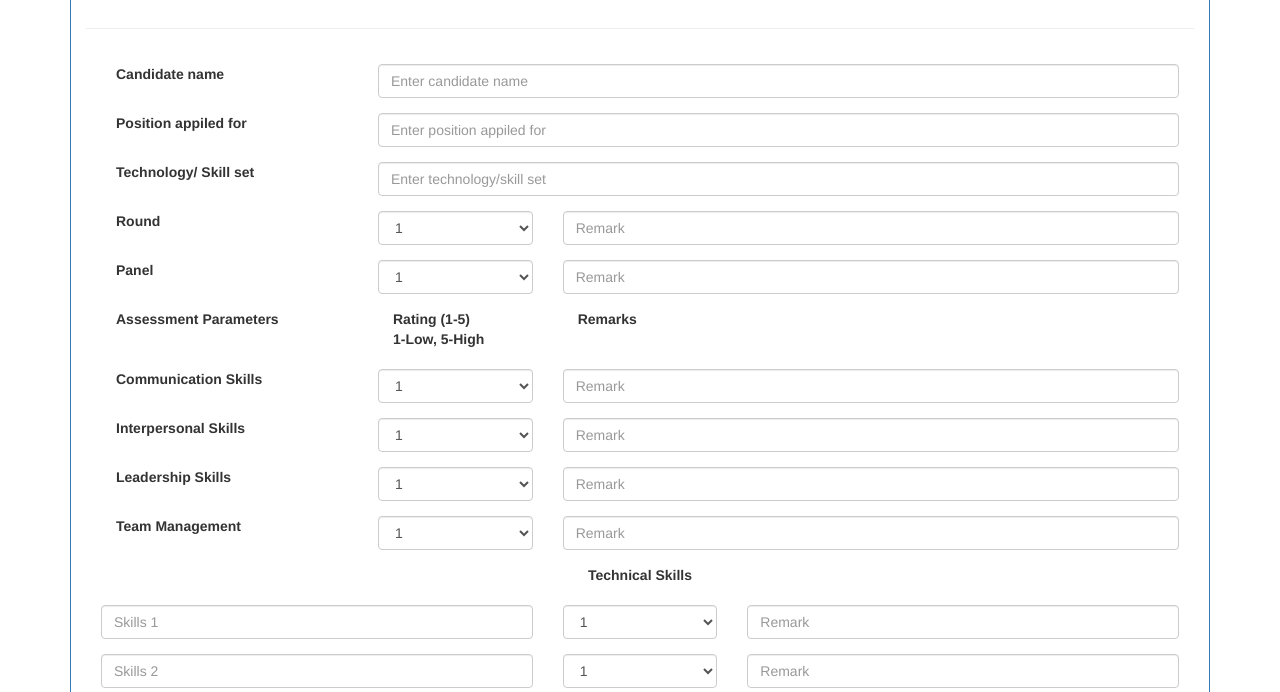
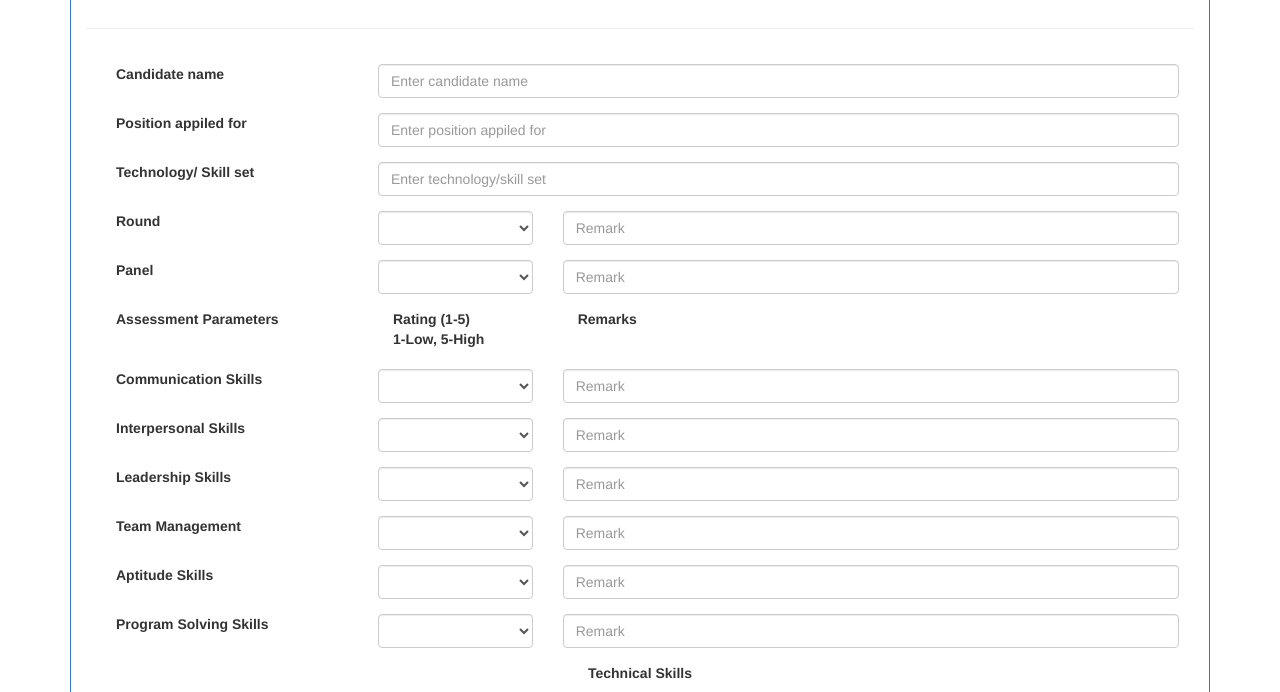
Before and after one commit to SadhanaG/Hiring-Feeback, a plain HTML site: page public/components/index.html in a window 1280 px wide. Shown: the part 108-800 px from the top of the page. Drawn offline with nearby package versions, Linux system fonts and the light colour scheme; files that its build step writes are made by us from their sources; files whose address does not match are found by name.

Commit message:
Adds two more skills
Added aptitude skills and program solving skills in assessment parameters.

```diff
--- a/public/components/index.html
+++ b/public/components/index.html
@@ -6,23 +6,23 @@
 <meta charset="utf-8">
 <meta name="viewport" content="width=device-width, initial-scale=1">
 
-<link rel="stylesheet" href="assets/css/valid.css"/>
+<link rel="stylesheet" href="../css/valid.css"/>
 
 <!-- Latest compiled and minified CSS -->
-<link rel="stylesheet" href="assets/bootstrap-3.3.5-dist/css/bootstrap.min.css">
+<link rel="stylesheet" href="../bootstrap-3.3.5-dist/css/bootstrap.min.css">
 
 <!-- jQuery library -->
-<script src="assets/bootstrap-3.3.5-dist/js/jquery.min.js"></script>
+<script src="../bootstrap-3.3.5-dist/js/jquery.min.js"></script>
 <!-- Latest compiled JavaScript -->
-<script src="assets/bootstrap-3.3.5-dist/js/bootstrap.min.js"></script>
+<script src="../bootstrap-3.3.5-dist/js/bootstrap.min.js"></script>
 </head>
 
 <body class="container">
 <div class="col-lg-12 panel panel-primary">
-	<form action="" id="contact-form" class="form-horizontal">
+	<form action="/data" method="post" id="contact-form" class="form-horizontal">
       	<div class="form-group panel-heading">
         	<div class="col-sm-6">
-	         	<img src="assets/image/logo_s.png"  class="img-responsive"/>
+	         	<img src="../image/logo_s.png"  class="img-responsive"/>
             </div>
             <div class="col-sm-6">
             	<br><br><br>
@@ -45,7 +45,7 @@
 	<div class="panel-body">
         <div class="form-group">
 	      <div class="col-sm-3">
-	          <label class="text-left col-sm-12" for="c_position"><strong>Candidate name</strong></label>
+	          <label class="text-left col-sm-12" for="c_name"><strong>Candidate name</strong></label>
 	      </div>
 	      <div class="col-sm-9">
 	        <input type="text" class="form-control name="c_name" id="c_name" placeholder="Enter candidate name">
@@ -63,19 +63,20 @@
 
 		<div class="form-group">
 	      <div class="col-sm-3">
-	          <label class="text-left col-sm-12" for="c_tech_set"><strong>Technology/ Skill set</strong></label>
+	          <label class="text-left col-sm-12" for="c_tech_skill"><strong>Technology/ Skill set</strong></label>
 	      </div>
 	      <div class="col-sm-9">
-	          <input type="text" class="form-control" name="c_tech_set" id="c_tech_set" placeholder="Enter technology/skill set" />
+	          <input type="text" class="form-control" name="c_tech_skill" id="c_tech_skill" placeholder="Enter technology/skill set" />
 	      </div>
 	    </div>
 
 	    <div class="form-group">
 	      <div class="col-sm-3">
-	          <label class="text-left col-sm-12" for="sel_round"><strong>Round</strong></label>
+	          <label class="text-left col-sm-12" for="round"><strong>Round</strong></label>
 	      </div>
           <div class="col-sm-2">
-          		<select class="form-control" name="sel_round" id="sel_round">
+          		<select class="form-control" name="round" id="round">
+                        <option></option>
 												<option>1</option>
                         <option>2</option>
                         <option>3</option>
@@ -93,7 +94,8 @@
 	          <label class="text-left col-sm-12"><strong>Panel</strong></label>
 	      </div>
 	      <div class="col-sm-2">
-          		<select class="form-control" name="sel_panel" id="sel_panel">
+          		<select class="form-control" name="panel" id="panel">
+                        <option></option>
 												<option>1</option>
                         <option>2</option>
                         <option>3</option>
@@ -123,7 +125,8 @@
 	          <label class="text-left col-sm-12"><strong>Communication Skills</strong></label>
 	      </div>
 	      <div class="col-sm-2">
-          		<select class="form-control" name="sel_com_skill" id="sel_com_skill">
+          		<select class="form-control" name="com_skill" id="com_skill">
+                        <option></option>
 												<option>1</option>
                         <option>2</option>
                         <option>3</option>
@@ -141,7 +144,8 @@
 	          <label class="text-left col-sm-12"><strong>Interpersonal Skills</strong></label>
 	      </div>
 	      <div class="col-sm-2">
-          		<select class="form-control" name="sel_int_skill" id="sel_int_skill">
+          		<select class="form-control" name="int_skill" id="int_skill">
+                        <option></option>
 												<option>1</option>
                         <option>2</option>
                         <option>3</option>
@@ -159,7 +163,8 @@
 	          <label class="text-left col-sm-12"><strong>Leadership Skills</strong></label>
 	      </div>
 	      <div class="col-sm-2">
-          		<select class="form-control" name="sel_lead_skill"  id="sel_lead_skill">
+          		<select class="form-control" name="lead_skill"  id="lead_skill">
+                        <option></option>
 												<option>1</option>
                         <option>2</option>
                         <option>3</option>
@@ -177,7 +182,8 @@
 	          <label class="text-left col-sm-12"><strong>Team Management</strong></label>
 	      </div>
 	      <div class="col-sm-2">
-          		<select class="form-control" name="sel_team" id="sel_team">
+          		<select class="form-control" name="team_mang" id="team_mang">
+                        <option></option>
 												<option>1</option>
                         <option>2</option>
                         <option>3</option>
@@ -186,7 +192,46 @@
                 </select>
           </div>
 	      <div class="col-sm-7">
-	          <input type="text" class="form-control" id="txt_team" name="txt_team_skill" placeholder="Remark">
+	          <input type="text" class="form-control" id="txt_team_mang" name="txt_team_mang" placeholder="Remark">
+	      </div>
+	    </div>
+
+
+			<div class="form-group">
+			<div class="col-sm-3">
+					<label class="text-left col-sm-12"><strong>Aptitude Skills</strong></label>
+			</div>
+			<div class="col-sm-2">
+						<select class="form-control" name="apti_skill" id="apti_skill">
+											<option></option>
+											<option>1</option>
+											<option>2</option>
+											<option>3</option>
+											<option>4</option>
+											<option>5</option>
+							</select>
+				</div>
+			<div class="col-sm-7">
+					<input type="text" class="form-control" id="txt_apti_skill" name="txt_apti_skill" placeholder="Remark">
+			</div>
+		</div>
+
+		<div class="form-group">
+		<div class="col-sm-3">
+				<label class="text-left col-sm-12"><strong>Program Solving Skills</strong></label>
+		</div>
+		<div class="col-sm-2">
+					<select class="form-control" name="pro_skill" id="pro_skill">
+										<option></option>
+										<option>1</option>
+										<option>2</option>
+										<option>3</option>
+										<option>4</option>
+										<option>5</option>
+						</select>
+			</div>
+		<div class="col-sm-7">
+				<input type="text" class="form-control" id="txt_pro_skill" name="txt_pro_skill" placeholder="Remark">
 		</div>
 	</div>
 
@@ -201,6 +246,7 @@
 	      </div>
 	      <div class="col-sm-2">
           		<select class="form-control" name="sel_skill_one" id="sel_skill_one">
+                        <option></option>
 												<option>1</option>
                         <option>2</option>
                         <option>3</option>
@@ -219,6 +265,7 @@
 	      </div>
 	      <div class="col-sm-2">
           		<select class="form-control" name="sel_skill_two" id="sel_skill_two" >
+                        <option></option>
 												<option>1</option>
                         <option>2</option>
                         <option>3</option>
@@ -237,6 +284,7 @@
 	      </div>
 	      <div class="col-sm-2">
           		<select class="form-control" name="sel_skill_three" id="sel_skill_three">
+                        <option></option>
 												<option>1</option>
                         <option>2</option>
                         <option>3</option>
@@ -255,6 +303,7 @@
 	      </div>
 	      <div class="col-sm-2">
           		<select class="form-control" name="sel_skill_four" id="sel_skill_four">
+                        <option></option>
 												<option>1</option>
                         <option>2</option>
                         <option>3</option>
@@ -273,6 +322,7 @@
 	      </div>
 	      <div class="col-sm-2">
           		<select class="form-control" name="sel_rate" id="sel_rate">
+                        <option></option>
 												<option>1</option>
                         <option>2</option>
                         <option>3</option>
@@ -290,19 +340,19 @@
 	          <label class="text-left col-sm-12">Recommendation</label>
 	      </div>
 	      <div class="col-sm-2">
-	          <input type="radio" class="radio-inline" name="rating_radio" id="rating_radio"/><label> &nbsp;Selected</label>
+	          <input type="radio" class="radio-inline" value="Selected" name="rating_radio" id="rating_radio"/><label> &nbsp;Selected</label>
 	      </div>
           <div class="col-sm-2">
-	         <input type="radio" class="radio-inline" name="rating_radio" id="rating_radio"/><label> &nbsp;Rejected</label>
+	         <input type="radio" class="radio-inline" value="Rejected" name="rating_radio" id="rating_radio"/><label> &nbsp;Rejected</label>
 	      </div>
 	      <div class="col-sm-2">
-	          <input type="radio" class="radio-inline" name="rating_radio" id="rating_radio"/><label> &nbsp;On Hold</label>
+	          <input type="radio" class="radio-inline" value="On Hold" name="rating_radio" id="rating_radio"/><label> &nbsp;On Hold</label>
 	      </div>
 	    </div>
         <hr>
 	    <div class="form-group">
 	      <div class="col-sm-12 text-right">
-	        <button type="submit" class="btn btn-primary">Submit</button>
+	        <button type="submit" id="submit" class="btn btn-primary">Submit</button>
 	      </div>
 	    </div>
  	</div><!-- Panel body end -->
```
Lines whose indentation alone changed are shown as unchanged.
